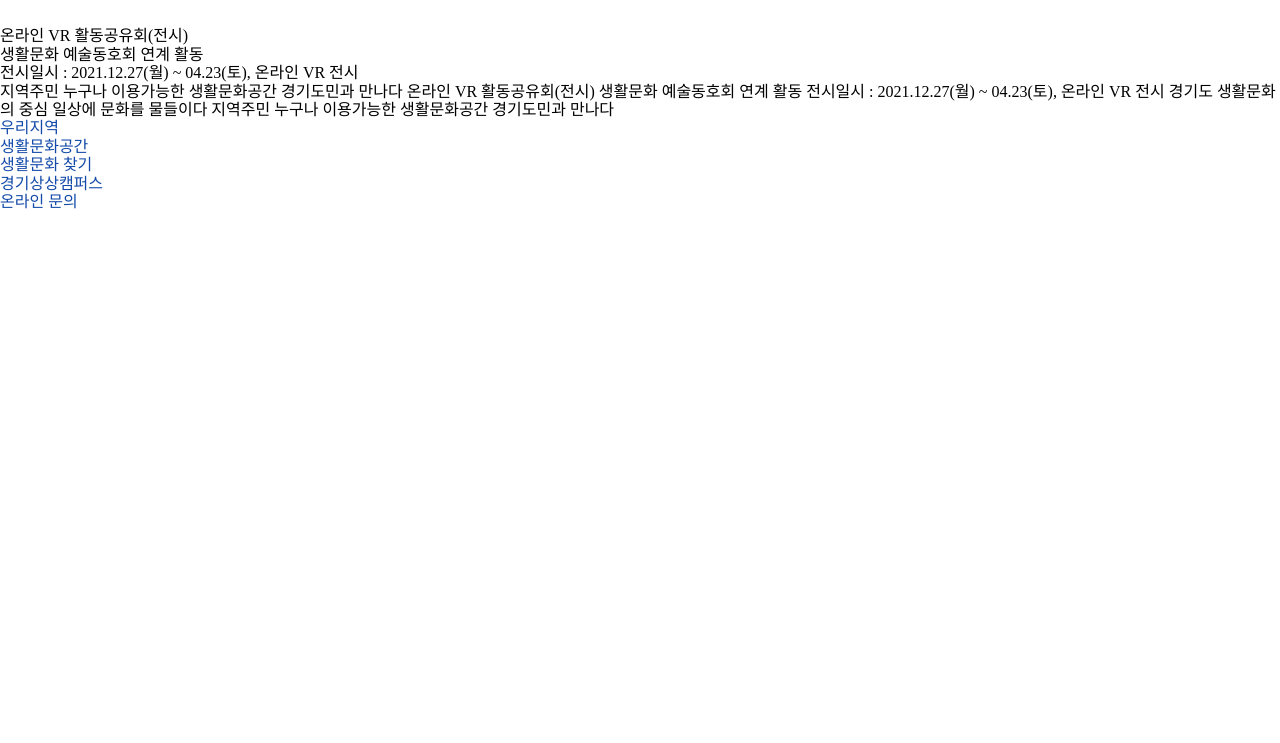
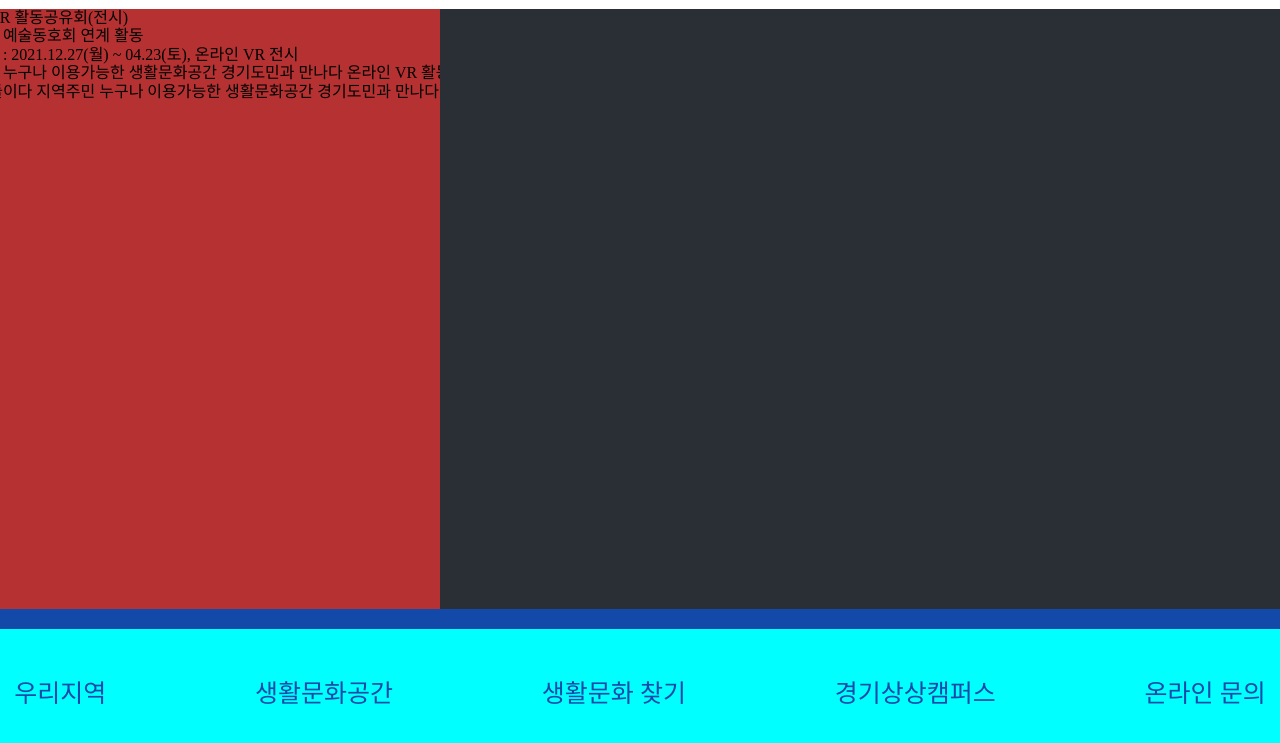
Before and after one commit to wonder-H/cloneLayout, a plain HTML site: page index.html in a window 1280 px wide. Shown: the part 91-834 px from the top of the page. Before the commit the page ends 800 px from the top, so only its background shows below. Drawn offline with nearby package versions, Linux system fonts and the light colour scheme; some packages are replaced by stand-ins of ours; a script that the page names is missing.

Commit message:
Feat: add basic style for section in css

```diff
--- a/style.css
+++ b/style.css
@@ -77,6 +77,7 @@ a {
 
 .header div.header__menu .list--item h2 {
   text-align: center;
+  font-family: var(--font-familyB);
 }
 
 .header div.header__menu ul.header__menu--list li a:hover {
@@ -147,5 +148,95 @@ div.header__menu ul.header__menu--list .list--item a {
 
 
 
+
+
+/* ======================================== 바디 섹션1 ==============================================*/
 /* ============================================================================================*/
-/* ============================================================================================*/
+
+
+section {
+  position: relative;
+}
+
+
+section div.visual {
+  width: 100%;
+  height: 700px;
+  background-color: #134aa9;
+  margin: auto;
+  position: absolute;
+  z-index: -9999;
+}
+
+
+
+section .visual.container {
+  width: 1400px;
+  height: 600px;
+  background-color: #ccc;
+  position: absolute;
+  left: 50%;
+  transform: translate(-50%, 0);
+  z-index: 0;
+}
+
+section .visual__contents {
+  width: 1400px;
+  height: 600px;
+  left: 0;
+  background-color: #b63131;
+  position: absolute;
+  z-index: 1;
+  /* display: flex; */
+}
+
+
+.visual__contents .visual__contents--img {
+  background-color: #2A2E35;
+  width: 900px;
+  height: 600px;
+  right: 0;
+  position: absolute;
+}
+
+.visual__contents .visual__contents--text {
+
+}
+
+/*------------ nav 메뉴 설정 ------------------ */
+
+
+nav {
+  width: 1400px;
+  height: 130px;
+  background-color: aqua;
+  position: absolute;
+    left: 50%;
+    top: 720px;
+    transform: translate(-50%, 0);
+}
+
+div .sub-menu .sub-menu__contents {
+  width: 100%;
+  height: 130px;
+  font-family: var(--font-familyB);
+}
+
+.sub-menu__contents ul.sub-menu__contents--list {
+  display: flex;
+  height: 130px;
+  justify-content: space-between;
+  align-items: center;
+  text-align: center;
+}
+
+.sub-menu__contents ul.sub-menu__contents--list li {
+  flex-grow: 1;
+}
+
+
+.sub-menu__contents ul.sub-menu__contents--list li a{
+  /* display: inline; */
+  font-family: var(--font-familyB);
+  font-size: 25px;
+}
```
